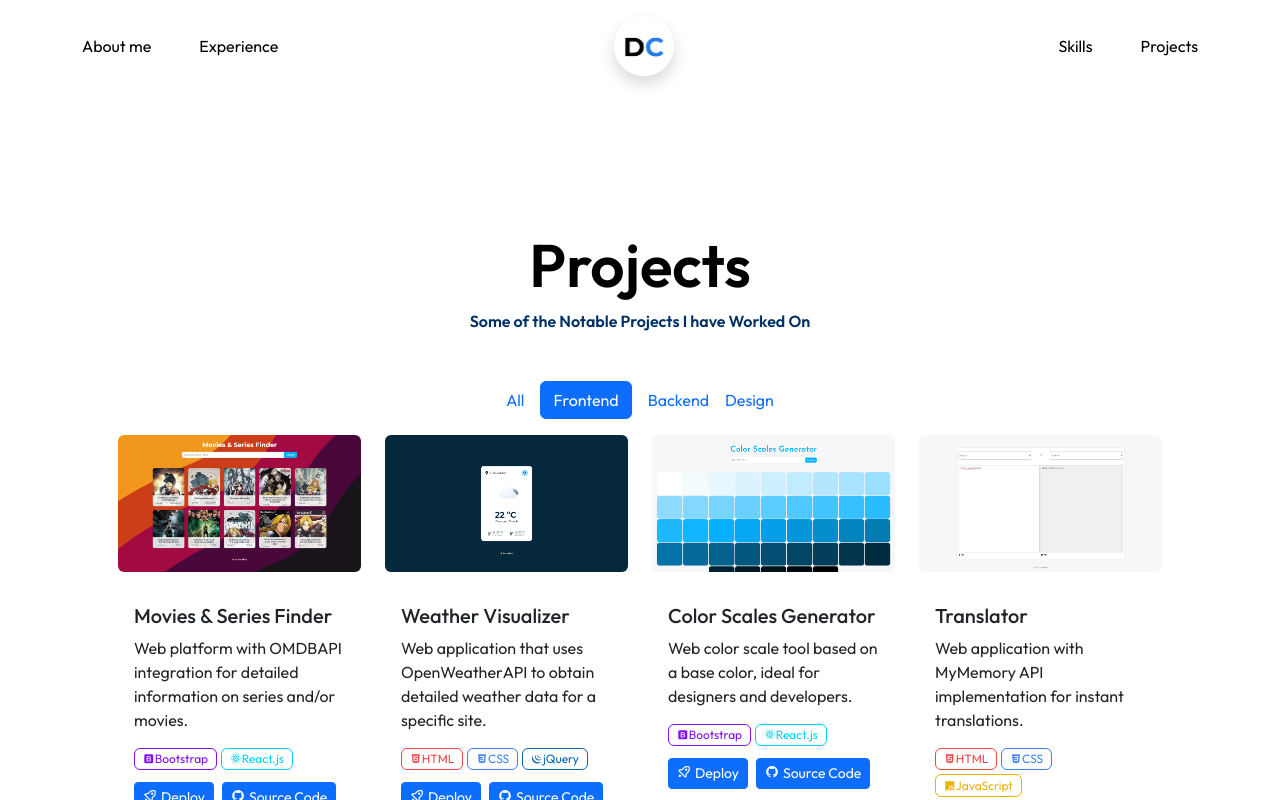
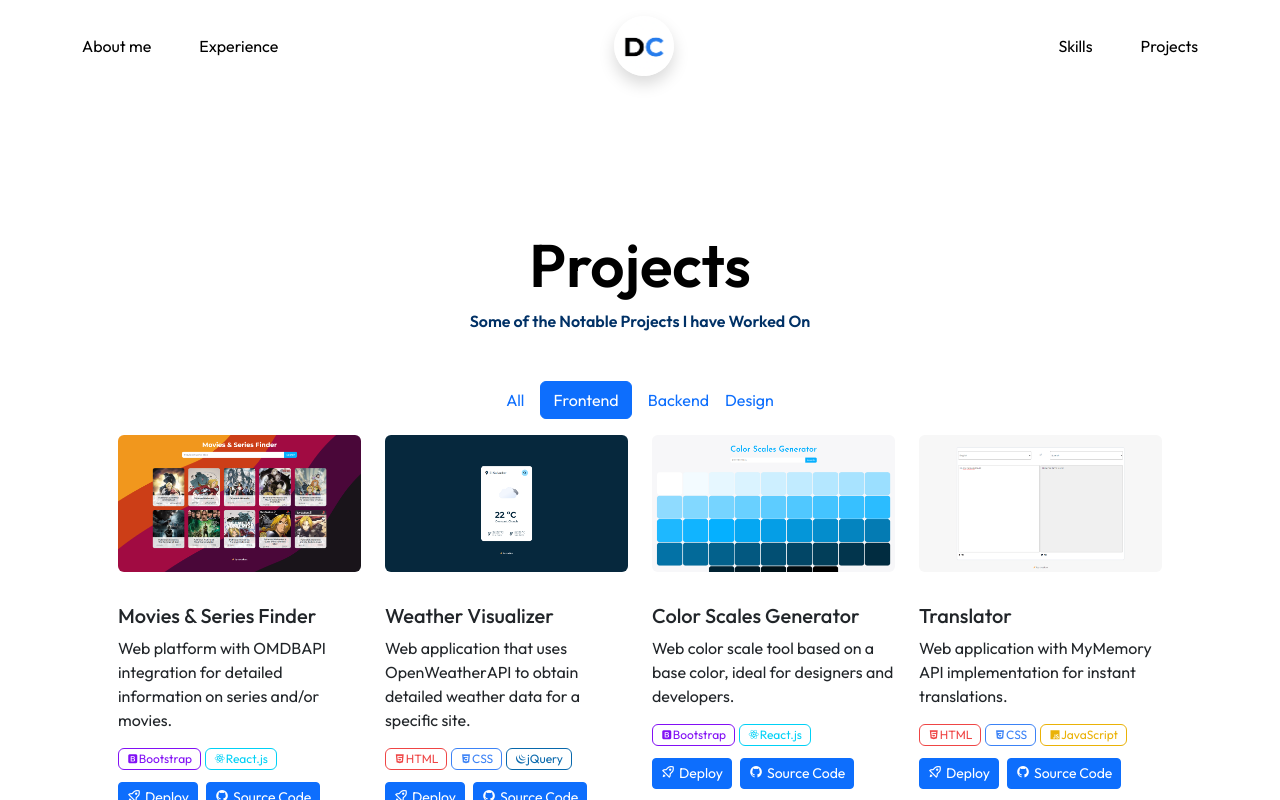
Before and after one commit to cruzito-x/portfolio_v4, a React (Vite) app: page / in a window 1280 px wide. Both pictures are taken after a click on the label "Frontend". Shown: the part 3101-3901 px from the top of the page. Built offline with nearby package versions, Linux system fonts and the light colour scheme.

Commit message:
Projects UI updated

```diff
--- a/src/sections/projects/Projects.jsx
+++ b/src/sections/projects/Projects.jsx
@@ -112,7 +112,7 @@ const Projects = () => {
                   alt={project.title}
                   className="card-img-top rounded mb-3"
                 />
-                <div className="card-body">
+                <div className="card-body ps-0 pe-0">
                   <h5 className="card-title">{project.title}</h5>
                   <p className="card-text">{project.description}</p>
                   <div className="d-flex flex-wrap">
```
